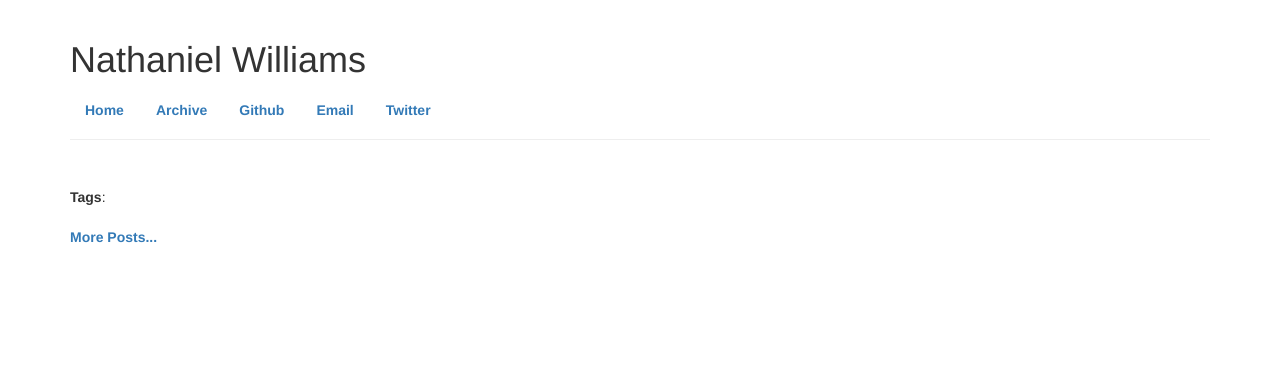
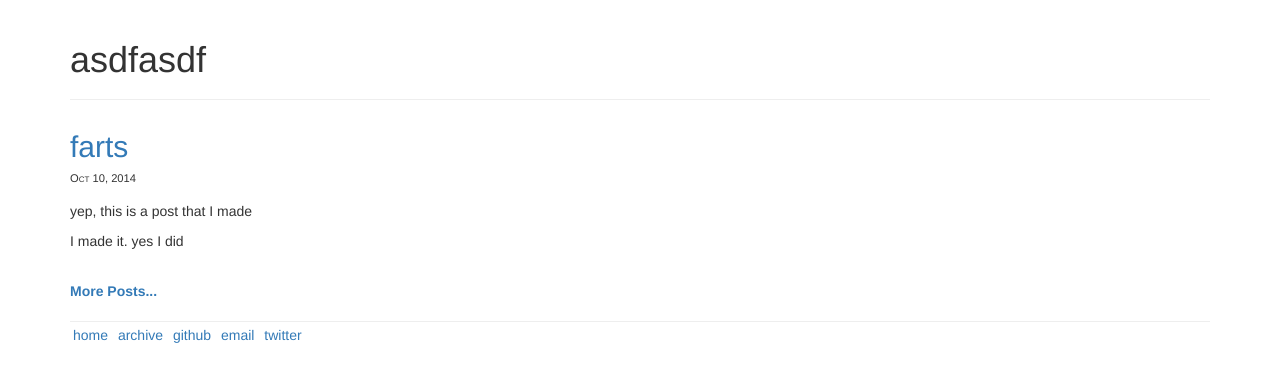
Before and after one commit to natw/natw.github.io, a Jekyll site: the page built from index.html, in a window 1280 px wide. Shown: the top 382 px of the page. Built offline with Jekyll 4.4.1, drawn with Linux system fonts in a browser that asks for light colours; nearby versions of some CDN libraries.

Commit message:
looks a little better

```diff
--- a/_config.yml
+++ b/_config.yml
@@ -1 +1,12 @@
 exclude: [CNAME, Makefile, README.md]
+title: shima.su
+email: nat@shima.su
+description: > # this means to ignore newlines until "baseurl:"
+  Nat's blog. lol.
+baseurl: "" # the subpath of your site, e.g. /blog/
+url: "http://shima.su" # the base hostname & protocol for your site
+twitter_username: natw
+github_username:  natw
+
+# Build settings
+markdown: kramdown
--- a/_includes/post.html
+++ b/_includes/post.html
@@ -4,5 +4,5 @@
   <div class="content">
     {{ content }}
   </div>
-  <div class="tags"><strong>Tags</strong>: {{ page.tags | join: ", " }}</div>
+  {% if page.tags.size > 0 %}<div class="tags"><strong>Tags</strong>: {{ page.tags | join: ", " }}</div>{% endif %}
 </div>
--- a/_layouts/default.html
+++ b/_layouts/default.html
@@ -6,26 +6,30 @@
     <meta http-equiv="content-type" content="text/html; charset=utf-8" />
     <meta name="viewport" content="width=device-width, initial-scale=1.0">
 
-    <link rel="stylesheet" href="//netdna.bootstrapcdn.com/bootstrap/3.0.0/css/bootstrap.min.css">
+    <link href="//maxcdn.bootstrapcdn.com/bootstrap/3.2.0/css/bootstrap.min.css" rel="stylesheet" />
     <link rel="stylesheet" href="/css/style.css" type="text/css" media="screen" />
   </head>
 
   <body class="tk-adobe-garamond-pro">
     <div id="container" class="container">
       <div id="header" class="tk-nimbus-sans page-header">
-        <h1>Nathaniel Williams</h1>
-        <ul class="nav nav-pills">
-          <li><a href="/"><strong>Home</strong></a></li>
-          <li><a href="/archive.html"><strong>Archive</strong></a></li>
-          <li><a href="https://github.com/natw"><strong>Github</strong></a></li>
-          <li><a href="mailto:nat@shima.su"><strong>Email</strong></a></li>
-          <li><a href="https://twitter.com/natw"><strong>Twitter</strong></a></li>
-        </ul>
+        <!-- <h1>Nathaniel Williams</h1> -->
+        <h1>asdfasdf</h1>
       </div>
 
       <div id="content" class="tk-adobe-garamond-pro">
         {{ content }}
       </div>
+
+      <div id="footer" class="tk-adobe-garamond-pro">
+        <ul>
+          <li><a href="/">home</a></li>
+          <li><a href="/archive.html">archive</a></li>
+          <li><a href="https://github.com/natw">github</a></li>
+          <li><a href="mailto:nat@shima.su">email</a></li>
+          <li><a href="https://twitter.com/natw">twitter</a></li>
+        </ul>
+      </div>
     </div>
   </body>
 </html>
--- /dev/null
+++ b/_posts/2014-10-10-farts.md
@@ -0,0 +1,11 @@
+---
+
+layout: post
+title : farts
+
+---
+
+yep, this is a post
+that I made
+
+I made it.  yes I did
--- a/css/style.css
+++ b/css/style.scss
@@ -1,13 +1,14 @@
+---
+---
+
 body {
 }
 
 div#header {
     /* border-bottom: 1px solid #ddd; */
+  margin-bottom: 0px;
 }
 
-div #menu {
-    margin: 20px 0 -10px -11px;
-}
 
 div#menu ul {
     /* list-style: none; */
@@ -35,3 +36,19 @@ div.post div.date {
     font-size: 80%;
     font-variant: small-caps;
 }
+
+
+div#footer {
+  margin-top: 20px;
+  padding-top: 3px;
+  border-top: 1px solid #eee;
+  ul {
+    list-style-type: none;
+    margin: 0;
+    padding: 0;
+    li {
+      margin: 0 3px;
+      display: inline;
+    }
+  }
+}
--- a/index.html
+++ b/index.html
@@ -4,5 +4,6 @@ layout: default
 {% assign page = site.posts.first %}
 {% assign content = page.content %}
 {% include post.html %}
+
 <br />
-<a href="/archive.html"><strong>More Posts...</strong></a></li>
+<a href="/archive.html"><strong>More Posts...</strong></a>
```
